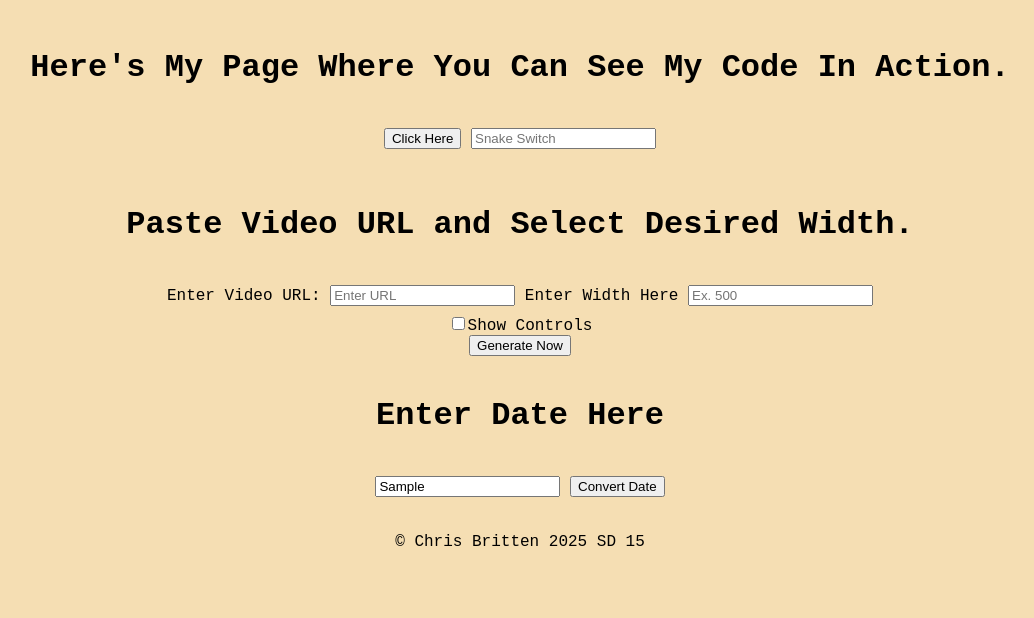
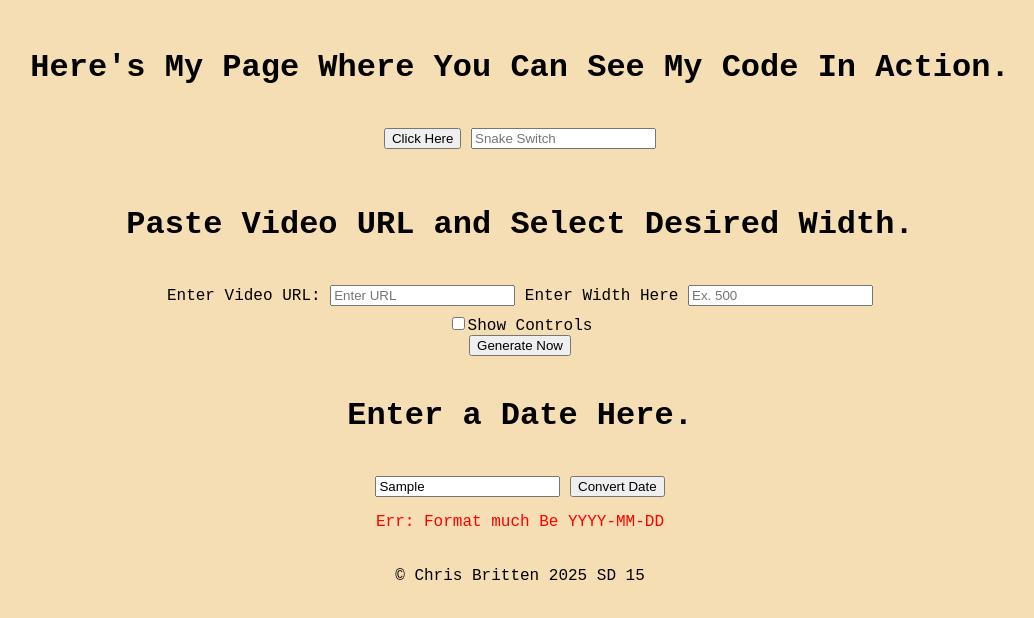
Before and after one commit to Britten66/S2_QAP2, a plain HTML site: page index.html in a window 1280 px wide. Both pictures are taken after typing "Sample" into the empty fields and a click on the button "Convert Date". Shown: the whole page, without its empty margins (120-1154 px from the left). Drawn offline with Linux system fonts and the light colour scheme.

Commit message:
Everything working up to task 4

```diff
--- a/index.html
+++ b/index.html
@@ -45,12 +45,12 @@
       </section>
 
       <header>
-        <h1>Enter Date Here</h1>
+        <h1>Enter a Date Here.</h1>
       </header>
 
       <section>
         <input type="text" id="dateinput" placeholder="2025-01-01" />
-        <button onclick="parseDateString()">Convert Date</button>
+        <button onclick="parseDateClick()">Convert Date</button>
         <p id="dateoutput"></p>
       </section>
     </main>
--- a/script.js
+++ b/script.js
@@ -98,12 +98,13 @@ function generateVideo() {
 //  * - setMonth()
 //  * - setDate()
 
-function parseDateString() {
+function parseDateString(value) {
   if (typeof value !== "string" || !value.trim()) {
     throw new Error(" Wrong Input CANNOT BE EMPTY ");
   }
 
   const match = value.trim().match(/^(\d{4})-(\d{2})-(\d{2})$/);
+
   if (!match) {
     throw new Error(" Format much Be YYYY-MM-DD ");
   }
@@ -128,15 +129,16 @@ function parseDateClick() {
   const output = document.querySelector("#dateoutput");
 
   try {
-    const dateObj = new Date(input);
+    const dateObj = parseDateString(input.value);
 
     if (isNaN(dateObj.getTime())) {
       throw new Error(" Incorrect Date Format");
     }
 
+    //formatting here
     const formatted = dateObj.toLocaleDateString("en-US", {
       year: "numeric",
-      month: "Long",
+      month: "long",
       day: "numeric",
     });
     output.textContent = `Here Is Your Date Parsed: ${formatted}`;
```
